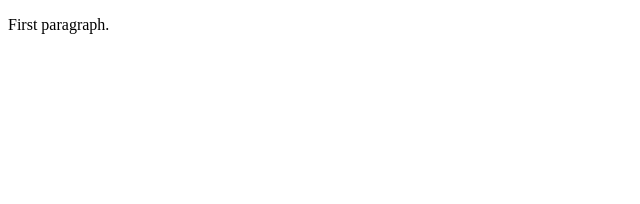
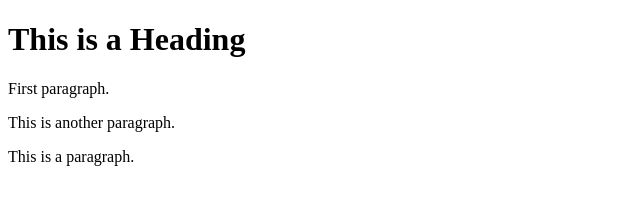
Before and after one commit to EazyErik/learning-git, a plain HTML site: page index.html in a window 1280 px wide. Shown: the whole page, without its empty margins (0-640 px from the left). Drawn offline with Linux system fonts and the light colour scheme.

Commit message:
Update index.html

```diff
--- a/index.html
+++ b/index.html
@@ -5,6 +5,9 @@
 <title>Page Title</title>
 </head>
 <body>
+<h1>This is a Heading</h1>
 <p>First paragraph.</p>
+<p>This is another paragraph.</p>
+<p>This is a paragraph.</p>
 </body>
 </html>
```
